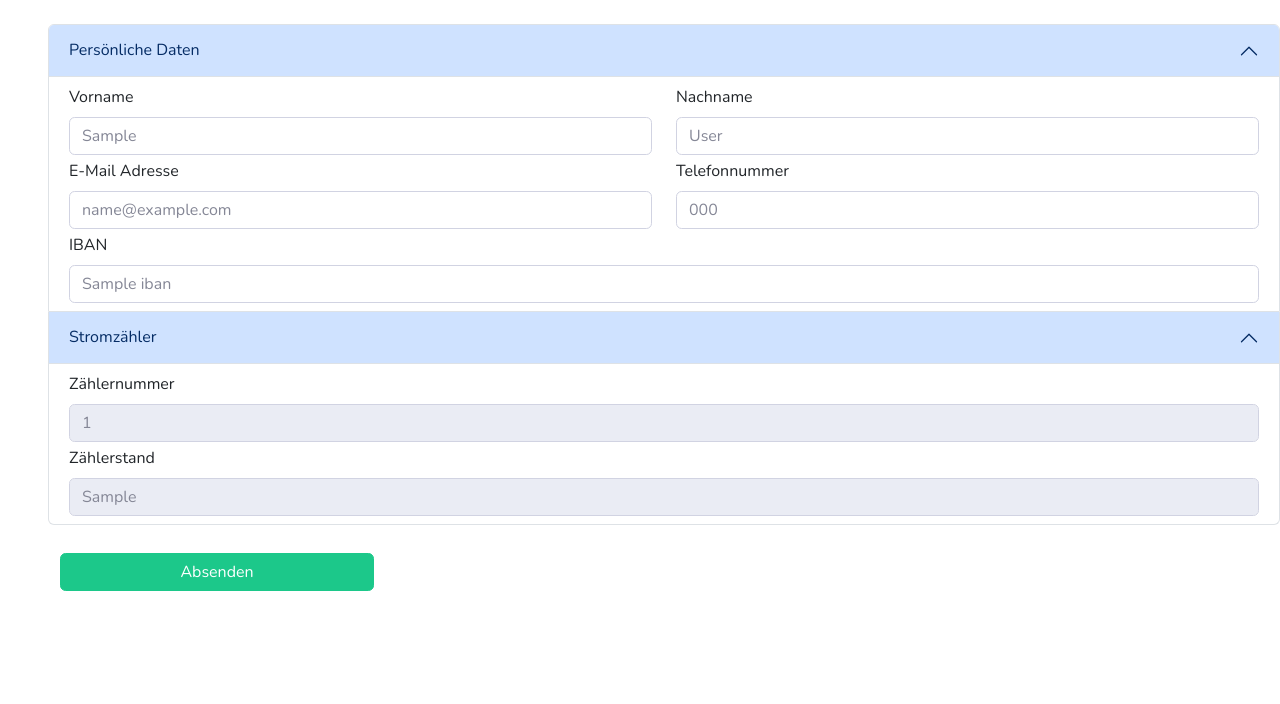
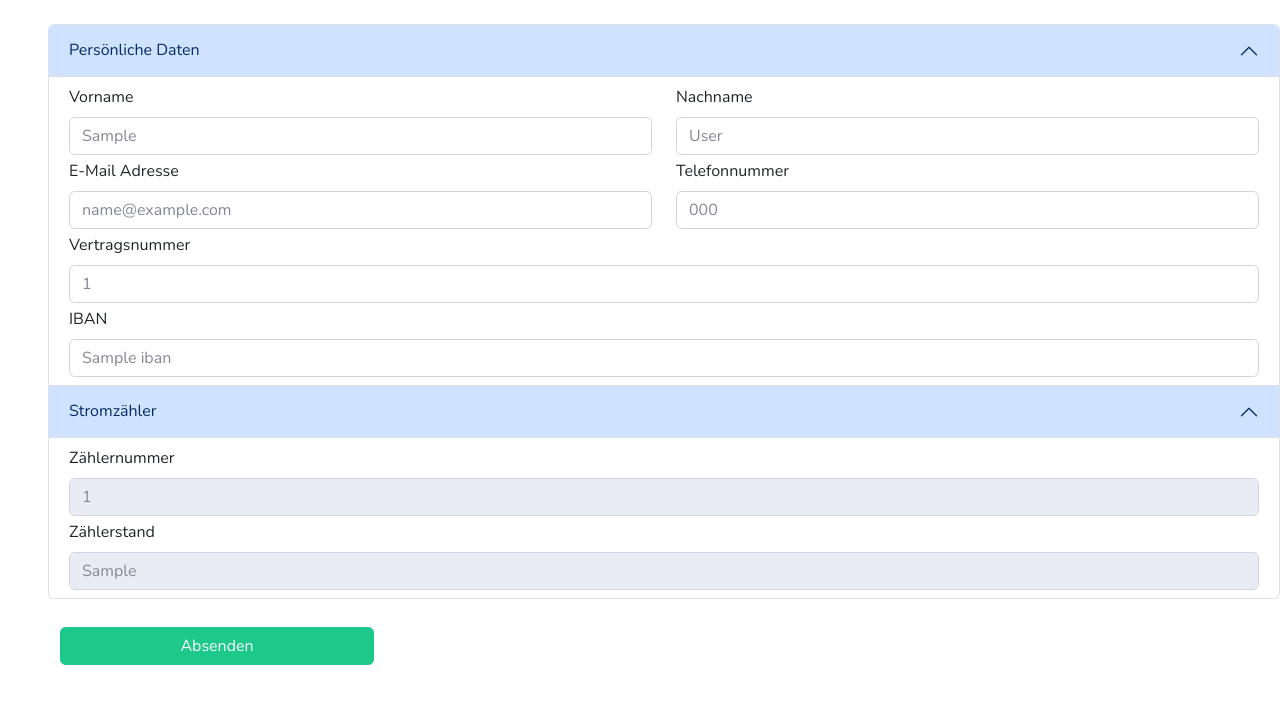
Before and after one commit to Stahrick/Elektrisierend, a Flask app: page /profile/ in a window 1280 px wide. Shown: the part 66-770 px from the top of the page. Run offline with Flask 3, Linux system fonts and the light colour scheme; the visitor is signed in with stand-in values (Sample User, id 1); a database or web service that is not in the repository returns one stand-in record (values such as "Sample title"); parts of the project's set-up code (start-up, migrations or seed data) failed here and were passed over; some libraries are stand-ins or nearby versions.

Commit message:
added contract id to profile

```diff
--- a/webportal_kp/templates/edit_profile.html
+++ b/webportal_kp/templates/edit_profile.html
@@ -55,8 +55,14 @@
                         </div>
                         <div class="row my-1">
                             <div class="col">
+                                <label for="contract-id" class="form-label">Vertragsnummer</label>
+                                <input class="form-control" id="contract-id" placeholder="{{ctr['_id']}}">
+                            </div>
+                        </div>
+                        <div class="row my-1">
+                            <div class="col">
                                 <label for="contract-iban" class="form-label">IBAN</label>
-                                <input class="form-control" id="contract-iban" placeholder="{{iban}}">
+                                <input class="form-control" id="contract-iban" placeholder="{{ctr['iban']}}">
                             </div>
                         </div>
                     </div>
--- a/webportal_kp/templates/home.html
+++ b/webportal_kp/templates/home.html
@@ -51,8 +51,8 @@
                     </div>
                     <div class="row my-1">
                         <div class="col">
-                            <label for="forecast" class="form-label">Prognose des nächsten Monats:</label>
-                            <input class="form-control" id="forecast" placeholder="{{ forecast }} kWh" disabled>
+                            <label for="forecast" class="form-label">Prognose: Verbrauch des nächsten Monats:</label>
+                            <input class="form-control" id="forecast" placeholder="{{forecast}} kWh" disabled>
                         </div>
                     </div>
                 </div>
--- a/webportal_kp/web_server.py
+++ b/webportal_kp/web_server.py
@@ -386,7 +386,7 @@ def edit_profile():
         ctr = db_ctr_handler.get_contract_by_id(user_data['contract_id'])
         em = db_elmo_handler.get_Em_by_id(ctr['em_id'])
         hist_data = get_hist_data(ctr['em_id'])['data']
-        return render_template('edit_profile.html', profile=user_data,iban = ctr['iban'], h_data=hist_data, em=em, e_tips=energiespartipps)
+        return render_template('edit_profile.html', profile=user_data,ctr = ctr, h_data=hist_data, em=em, e_tips=energiespartipps)
     return redirect(url_for('login'))
 
 
```
